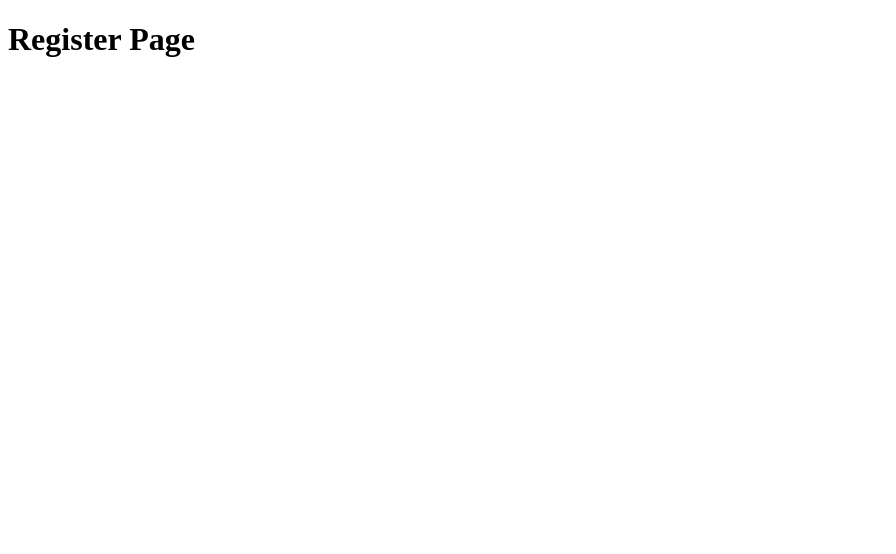
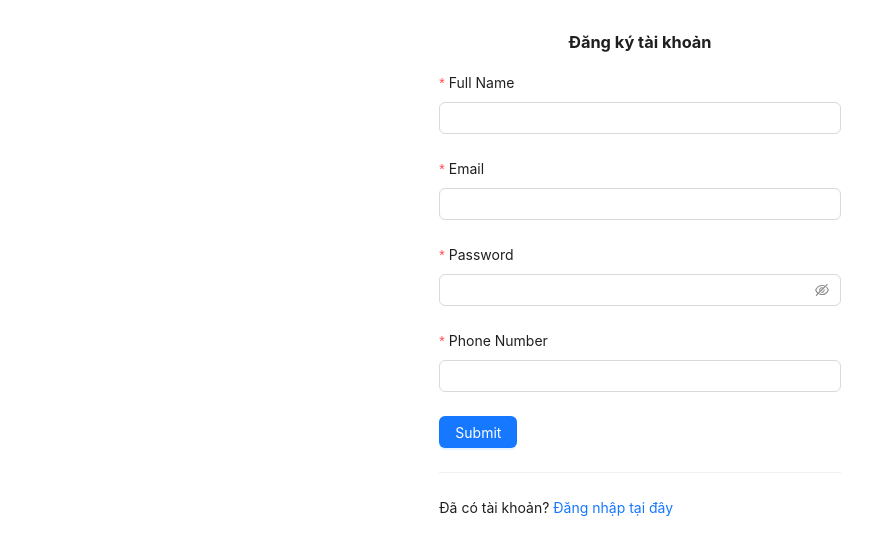
Before and after one commit to lehoangvanwangzan/01-react-vite-vanlh-starter-master, a React (Vite) app: page /register in a window 1280 px wide. Shown: the top 554 px of the page, without its empty margins (0-896 px from the left). Built offline with nearby package versions, Linux system fonts and the light colour scheme.

Commit message:
learn video 89

```diff
--- a/src/components/layout/header.jsx
+++ b/src/components/layout/header.jsx
@@ -1,13 +1,13 @@
 // import './header.css';
 import { useState } from 'react';
 import { Link, NavLink } from 'react-router-dom';
-import { UserOutlined, HomeOutlined, SettingOutlined, BookOutlined } from '@ant-design/icons';
+import { UserOutlined, HomeOutlined, SettingOutlined, BookOutlined, LogoutOutlined, LoginOutlined } from '@ant-design/icons';
 import { Menu } from "antd";
 
 const Header = () => {
     const [current, setCurrent] = useState('');
     const onClick = (e) => {
-        console.log('click ', e);
+        // console.log('click ', e);
         setCurrent(e.key);
     };
     const items = [
@@ -29,48 +29,29 @@ const Header = () => {
             // disabled: true,
         },
         {
-            label: 'Navigation Three - Submenu',
-            key: 'SubMenu',
+            label: 'Cài đặt',
+            key: 'setting',
             icon: <SettingOutlined />,
             children: [
                 {
                     type: 'group',
-                    label: 'Item 1',
+                    // label: 'Item 1',
                     children: [
                         {
-                            label: 'Option 1',
-                            key: 'setting:1',
+                            label: <NavLink to="/login">Đăng nhập</NavLink>,
+                            key: 'login',
+                            icon: <LoginOutlined />,
                         },
                         {
-                            label: 'Option 2',
-                            key: 'setting:2',
+                            label: <NavLink to="/register">Đăng xuất</NavLink>,
+                            key: 'logout',
+                            icon: <LogoutOutlined />,
                         },
                     ],
-                },
-                {
-                    type: 'group',
-                    label: 'Item 2',
-                    children: [
-                        {
-                            label: 'Option 3',
-                            key: 'setting:3',
-                        },
-                        {
-                            label: 'Option 4',
-                            key: 'setting:4',
-                        },
-                    ],
-                },
+                }
             ],
         },
-        {
-            key: 'alipay',
-            label: (
-                <a href="https://ant.design" target="_blank" rel="noopener noreferrer">
-                    Navigation Four - Link
-                </a>
-            ),
-        },
+
     ];
     return (
         <Menu
--- a/src/components/user/user.table.jsx
+++ b/src/components/user/user.table.jsx
@@ -18,7 +18,7 @@ const UserTable = (props) => {
         {
             title: "STT",
             render: (_, record, index) => {
-                console.log(">>>check index:", index, current)
+                // console.log(">>>check index:", index, current)
                 return (
                     <>
                         {(index + 1) + (current - 1) * pageSize}
--- a/src/pages/login.jsx
+++ b/src/pages/login.jsx
@@ -1,8 +1,97 @@
+import { Input, Button, Form, notification, Row, Col, Divider } from "antd";
+import { useNavigate, NavLink } from "react-router-dom";
+import { loginPageUserAPI } from "../services/api.service";
+import { ArrowRightOutlined } from "@ant-design/icons";
 const LoginPage = () => {
+    const [form] = Form.useForm();
+    const navigate = useNavigate();
+    const onFinish = async (values) => {
+        console.log(values)
+        //call API
+        const res = await loginPageUserAPI(
+            values.email,
+            values.password
+        );
+        if (res.data) {
+            notification.success({
+                message: "Login Success",
+                description: "Đăng nhập thành công",
+            }
+
+            );
+            navigate("/") //sau khi đăng nhập thành công, chuyển qua trang home
+        } else {
+            notification.error({
+                message: "Login Fail",
+                description: JSON.stringify(res.message),
+            });
+        }
+    }
     return (
-        <div>
-            <h1>Login Page</h1>
-        </div>
+        <Row justify={"center"} style={{ marginTop: "20px" }}>
+            <Col xs={24} md={16} lg={8}>
+                <fieldset style={{
+                    padding: "15px",
+                    margin: "5px",
+                    border: "1px solid #ccc",
+                    borderRadius: "5px"
+
+                }}>
+                    <legend>Đăng nhập</legend>
+                    <Form
+                        form={form}
+                        layout="vertical"
+                        name="basic"
+                        onFinish={onFinish}
+                        style={{
+                            margin: "50px"
+                        }}
+                    >
+
+                        <Form.Item
+                            label="Email"
+                            name="email"
+                            rules={[
+                                {
+                                    required: true,
+                                    message: 'Please input your email!',
+                                },
+                            ]}
+                        >
+                            <Input />
+                        </Form.Item>
+
+
+                        <Form.Item
+                            label="Password"
+                            name="password"
+                            rules={[
+                                {
+                                    required: true,
+                                    message: 'Please input your password!',
+                                },
+                            ]}
+                        >
+                            <Input.Password />
+                        </Form.Item>
+                        <Form.Item label={null}>
+                            <div style={{
+                                display: "flex",
+                                justifyContent: "space-between",
+                                alignItems: "center"
+                            }}>
+                                <Button type="primary" onClick={() => { form.submit() }}>
+                                    Login
+                                </Button>
+                                <NavLink to="/" >Go to homepage <ArrowRightOutlined /></NavLink>
+                            </div>
+                        </Form.Item>
+                    </Form>
+                    <Divider />
+                    <div style={{ textAlign: "center" }}> Chưa có tài khoản? <NavLink to="/register">Đăng ký tại đây</NavLink> </div>
+                </fieldset>
+            </Col>
+        </Row>
     );
 };
 export default LoginPage;
--- a/src/pages/register.jsx
+++ b/src/pages/register.jsx
@@ -1,8 +1,126 @@
+import { Input, Button, Form, notification, Row, Col, Divider } from "antd";
+import { useNavigate, NavLink } from "react-router-dom";
+import { registerUserAPI } from "../services/api.service";
 const RegisterPage = () => {
+    const [form] = Form.useForm();
+    const navigate = useNavigate();
+    const onFinish = async (values) => {
+        // console.log(values)
+        //call API
+        const res = await registerUserAPI(
+            values.fullName,
+            values.email,
+            values.password,
+            values.phone
+        );
+        if (res.data) {
+            notification.success({
+                message: "Register User Success",
+                description: "Đăng ký mới user thành công",
+            }
+
+            );
+            navigate("/login") //sau khi đăng ký thành công, chuyển qua trang login
+        } else {
+            notification.error({
+                message: "Register User Fail",
+                description: JSON.stringify(res.message),
+            });
+        }
+    }
     return (
-        <div>
-            <h1>Register Page</h1>
-        </div>
+        <Form
+            form={form}
+            layout="vertical"
+            name="basic"
+            onFinish={onFinish}
+            // initialValues={{
+            //     remember: true,
+            // }}
+            style={{
+                // maxWidth: 1800,
+                margin: "30px"
+            }}
+        >
+            <h3 style={{ textAlign: "center" }}> Đăng ký tài khoản</h3>
+            <Row justify={"center"}>
+                <Col xs={24} md={8}>
+                    <Form.Item
+                        label="Full Name"
+                        name="fullName"
+                        rules={[
+                            {
+                                required: true,
+                                message: 'Please input your fullname!',
+                            },
+                        ]}
+                    >
+                        <Input />
+                    </Form.Item>
+                </Col>
+            </Row>
+            <Row justify={"center"}>
+                <Col xs={24} md={8}>
+                    <Form.Item
+                        label="Email"
+                        name="email"
+                        rules={[
+                            {
+                                required: true,
+                                message: 'Please input your email!',
+                            },
+                        ]}
+                    >
+                        <Input />
+                    </Form.Item>
+                </Col>
+            </Row>
+            <Row justify={"center"}>
+                <Col xs={24} md={8}>
+                    <Form.Item
+                        label="Password"
+                        name="password"
+                        rules={[
+                            {
+                                required: true,
+                                message: 'Please input your password!',
+                            },
+                        ]}
+                    >
+                        <Input.Password />
+                    </Form.Item>
+                </Col>
+            </Row>
+            <Row justify={"center"}>
+                <Col xs={24} md={8}>
+                    <Form.Item
+                        label="Phone Number"
+                        name="phone"
+                        rules={[
+                            {
+                                required: true,
+                                // type: "regexp",
+                                pattern: new RegExp(/\d+/g),
+                                message: "Wrong format!"
+                            },
+                        ]}
+                    >
+                        <Input />
+                    </Form.Item>
+                </Col>
+            </Row>
+            <Row justify={"center"}>
+                <Col xs={24} md={8}>
+                    <Form.Item label={null}>
+                        <Button type="primary" onClick={() => { form.submit() }}>
+                            Submit
+                        </Button>
+                    </Form.Item>
+                    <Divider />
+                    <div> Đã có tài khoản? <NavLink to="/login">Đăng nhập tại đây</NavLink> </div>
+                </Col>
+            </Row>
+        </Form>
     );
 };
 export default RegisterPage;
--- a/src/services/api.service.js
+++ b/src/services/api.service.js
@@ -47,8 +47,27 @@ const UpdateUserAvatarAPI = (avatar, _id, fullName, phone) => {
     }
     return axios.put(URL_BACKEND, data)
 }
+// register form
+const registerUserAPI = (fullName, email, password, phone) => {
+    const URL_BACKEND = "/api/v1/user/register";
+    const data = {
+        fullName: fullName,
+        email: email,
+        password: password,
+        phone: phone
+    }
+    return axios.post(URL_BACKEND, data)
+}
+const loginPageUserAPI = (email, password) => {
+    const URL_BACKEND = "/api/v1/auth/login";
+    const data = {
+        email: email,
+        password: password
+    }
+    return axios.post(URL_BACKEND, data)
+}
 const fetchAllUserAPI = (current, pageSize) => {
     const URL_BACKEND = `/api/v1/user?current=${current}&pageSize=${pageSize}`;
     return axios.get(URL_BACKEND);
 }
-export { createUserAPI, updateUserAPI, fetchAllUserAPI, deleteUserAPI, handleUploadFile, UpdateUserAvatarAPI };
+export { createUserAPI, updateUserAPI, fetchAllUserAPI, deleteUserAPI, handleUploadFile, UpdateUserAvatarAPI, registerUserAPI, loginPageUserAPI };
```
Also changed, not shown: src/components/layout/header.css (deleted, +0 -27 lines).
